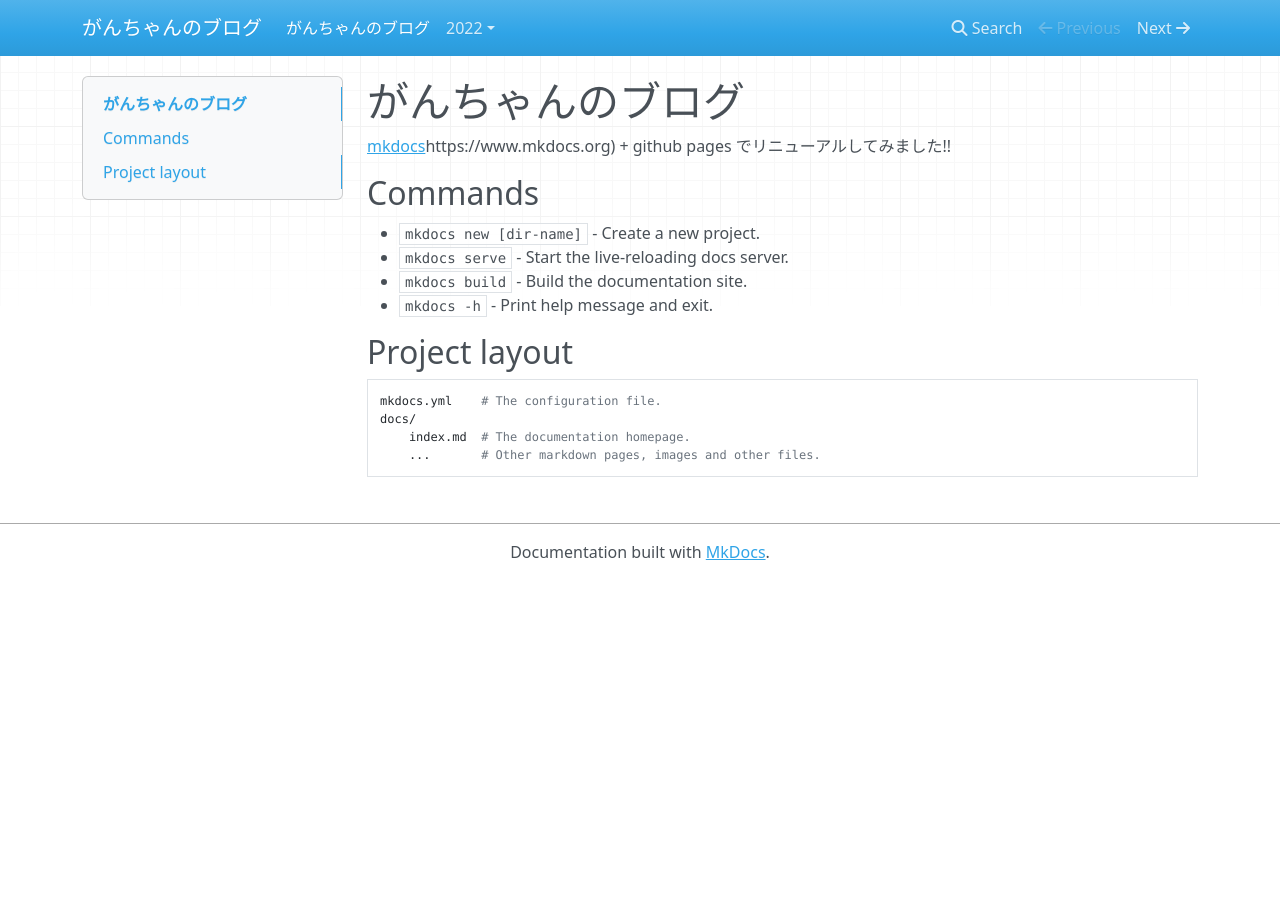
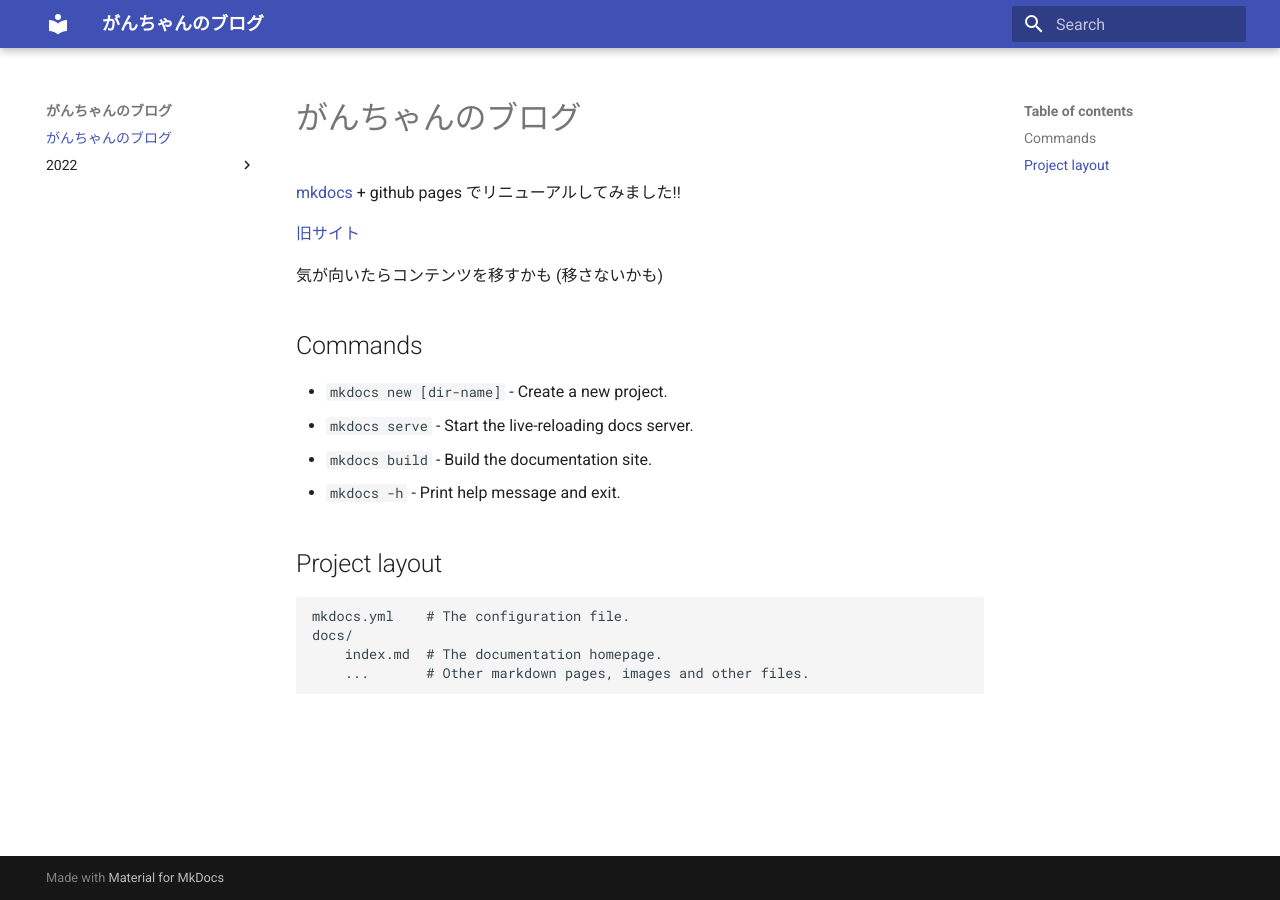
Before and after one commit to kenic/kenic.github.io, an MkDocs documentation site: the page built from docs/index.md, in a window 1280 px wide. Built offline with MkDocs 1.6.1 and Material for MkDocs 9.7.7, drawn with Linux system fonts in a browser that asks for light colours; nearby versions of some CDN libraries.

Commit message:
working now

```diff
--- a/docs/index.md
+++ b/docs/index.md
@@ -1,6 +1,10 @@
 # がんちゃんのブログ
 
-[mkdocs]()https://www.mkdocs.org) + github pages でリニューアルしてみました!!
+[mkdocs](https://www.mkdocs.org) + github pages でリニューアルしてみました!!
+
+[旧サイト](https://iwatakenichi.blogspot.com)
+
+気が向いたらコンテンツを移すかも (移さないかも)
 
 ## Commands
 
--- a/mkdocs.yml
+++ b/mkdocs.yml
@@ -1 +1,3 @@
 site_name: がんちゃんのブログ
+theme:
+    name: material
```
Also changed, not shown: docs/2022/start.md (added, +33 -0 lines), docs/2022/mkdocs.png (added), docs/favicon.ico (added).
